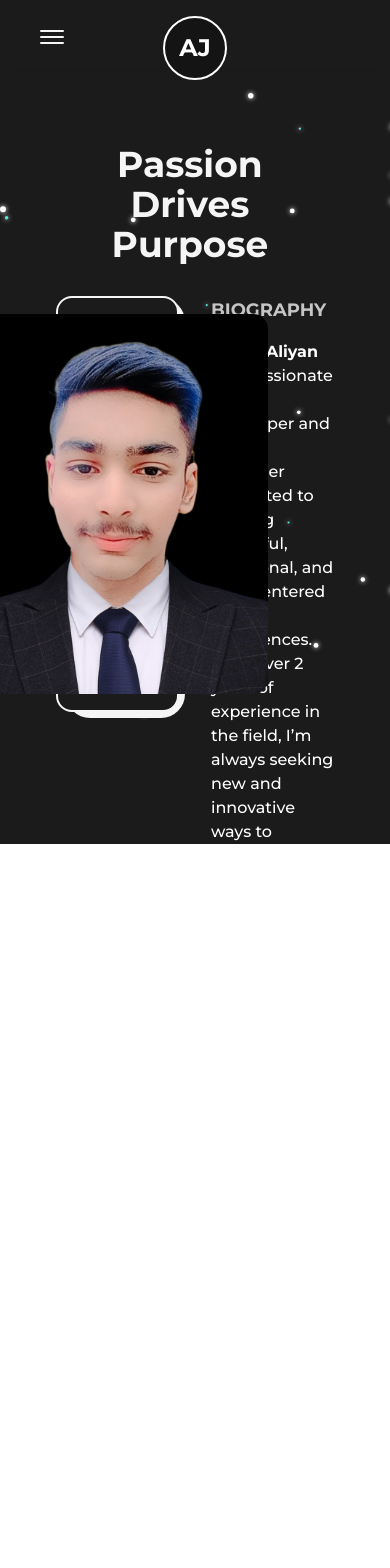
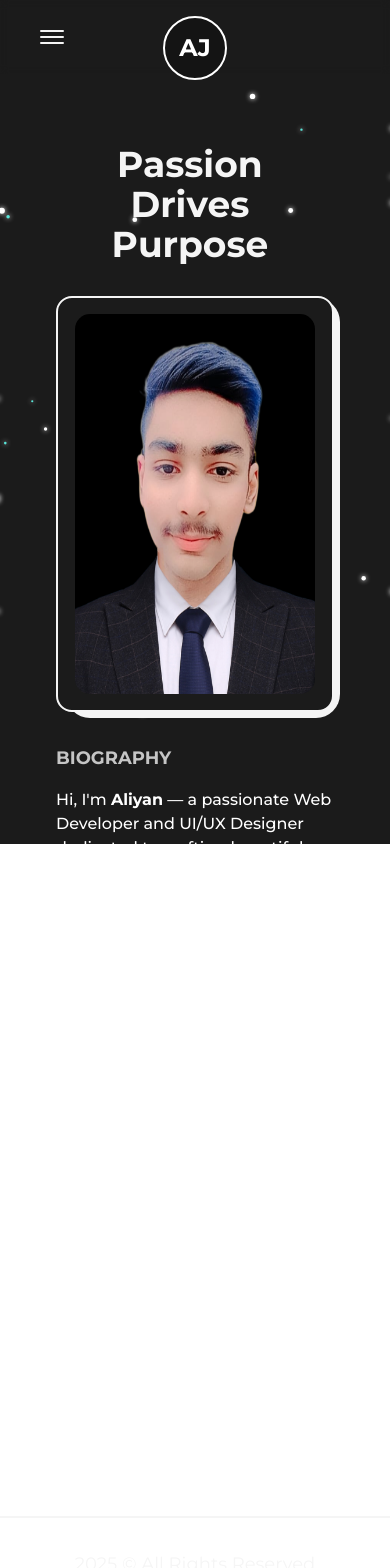
Before and after one commit to AliyanJabbar/AliyanJabbar, a Next.js app: page /about in a window 390 px wide. Shown: the top 1568 px of the page. Built offline with nearby package versions, Linux system fonts and the light colour scheme.

Commit message:
making about route responsive

```diff
--- a/src/app/about/page.tsx
+++ b/src/app/about/page.tsx
@@ -2,10 +2,73 @@
 import AnimatedText from "@/components/AnimatedText";
 import Layout from "@/components/mainComponents/layout";
 import TiltedCard from "@/components/TiltedCard";
-import React from "react";
+import React, { useEffect, useState } from "react";
 import CountUp from "../../components/Count";
 
 const About = () => {
+  const [windowWidth, setWindowWidth] = useState(0);
+  const [imageWidth, setImageWidth] = useState(100);
+  // handling windows width resize
+  useEffect(() => {
+    // Set initial window width
+    setWindowWidth(window.innerWidth);
+
+    // Create handler function
+    const handleResize = () => {
+      setWindowWidth(window.innerWidth);
+    };
+
+    // Add event listener
+    window.addEventListener("resize", handleResize);
+
+    // Clean up event listener on component unmount
+    return () => {
+      window.removeEventListener("resize", handleResize);
+    };
+  }, []);
+
+  // setting the feature and project's windths
+  useEffect(() => {
+    setImageWidth(
+      windowWidth <= 329
+        ? 200
+        : windowWidth >= 330 && windowWidth <= 359
+        ? 210
+        : windowWidth >= 360 && windowWidth <= 399
+        ? 240
+        : windowWidth >= 400 && windowWidth <= 449
+        ? 280
+        : windowWidth >= 450 && windowWidth <= 479
+        ? 310
+        : windowWidth >= 480 && windowWidth <= 519
+        ? 320
+        : windowWidth >= 520 && windowWidth <= 580
+        ? 350
+        : windowWidth >= 581 && windowWidth <= 719
+        ? 430
+        : windowWidth >= 720 && windowWidth <= 764
+        ? 400
+        : windowWidth >= 768 && windowWidth <= 819
+        ? 250
+        : windowWidth >= 820 && windowWidth <= 864
+        ? 280
+        : windowWidth >= 865 && windowWidth <= 919
+        ? 300
+        : windowWidth >= 920 && windowWidth <= 964
+        ? 320
+        : windowWidth >= 965 && windowWidth <= 1079
+        ? 330
+        : windowWidth >= 1080 && windowWidth <= 1279
+        ? 350
+        : windowWidth >= 1280 && windowWidth <= 1400
+        ? 310
+        : windowWidth >= 1401 && windowWidth <= 1450
+        ? 320
+        : windowWidth >= 1451
+        ? 360
+        : 100
+    );
+  }, [windowWidth]);
   return (
     <main className="flex w-full flex-col items-center justify-center">
       <Layout className="pt-16">
@@ -15,16 +78,16 @@ const About = () => {
         />
         <div className="grid w-full grid-cols-8 gap-16 sm:gap-8">
           {/* text */}
-          <div className="col-span-3 flex flex-col items-start justify-start xl:col-span-4">
+          <div className="col-span-3 flex flex-col items-start justify-start xl:col-span-4 md:order-2 md:col-span-8">
             <h2 className="mb-4 text-lg font-bold uppercase text-dark/75 dark:text-white/75">
               Biography
             </h2>
             <p className="font-medium text-dark dark:text-white">
-              Hi, I'm <span className="font-bold">Aliyan</span> — a passionate Web Developer and UI/UX Designer
-              dedicated to crafting beautiful, functional, and user-centered
-              digital experiences. With over 2 years of experience in the field,
-              I’m always seeking new and innovative ways to transform my
-              clients' ideas into reality.
+              Hi, I'm <span className="font-bold">Aliyan</span> — a passionate
+              Web Developer and UI/UX Designer dedicated to crafting beautiful,
+              functional, and user-centered digital experiences. With over 2
+              years of experience in the field, I’m always seeking new and
+              innovative ways to transform my clients' ideas into reality.
             </p>
             <p className="my-4 font-medium text-dark dark:text-white">
               For me, design isn't just about making things look good — it's
@@ -40,16 +103,16 @@ const About = () => {
             </p>
           </div>
           {/* image */}
-          <div className="col-span-3 relative h-max rounded-2xl border-2 border-solid border-dark bg-light dark:bg-dark dark:border-light xl:col-span-4 sm:order-first p-8 xs:p-4 cursor-pointer">
+          <div className="col-span-3 relative h-max rounded-2xl border-2 border-solid border-dark bg-light dark:bg-dark dark:border-light xl:col-span-4 sm:order-first p-8 xs:p-4 cursor-pointer md:order-1 md:col-span-8">
             <div className="absolute top-0 -right-3 -z-10 w-[102%] h-[103%] rounded-[32px] bg-dark dark:bg-light rounded-br-3xl xs:-right-2 sm:h-[102%] xs:w-full xs:rounded-[24px]" />
             <div className="flex items-center justify-center w-full h-full">
               <TiltedCard
                 imageSrc="/assets/ProfilePic.png"
                 altText="Aliyan Jabbar"
                 containerHeight="380px"
-              containerWidth="300px"
+                containerWidth={imageWidth}
                 imageHeight="380px"
-              imageWidth="300px"
+                imageWidth={imageWidth}
                 rotateAmplitude={17}
                 scaleOnHover={1.05}
                 showTooltip={false}
@@ -58,39 +121,54 @@ const About = () => {
             </div>
           </div>
           {/* counters */}
-          <div className="col-span-2 flex flex-col items-end text-right justify-between text-black dark:text-white">
+          <div className="col-span-2 flex flex-col items-end text-right justify-between text-black dark:text-white xl:col-span-8 xl:flex-row xl:items-center md:order-3 ">
             {/* count 1 */}
-            <div className="text-7xl font-bold">
+            <div className="text-7xl font-bold md:text-6xl sm:text-5xl xs:text-4xl xl:flex xl:flex-col xl:items-center xl:justify-center">
+              <div>
                 <CountUp
                   from={0}
-                to={1}
+                  to={3}
                   separator=","
                   direction="up"
                   duration={1}
-              /><span>+</span>
-              <h2 className="text-xl text-nowrap font-medium text-dark/75 dark:text-white/75">Satisfied Clients</h2>
+                />
+                +
+              </div>
+              <h2 className="text-xl xl:text-nowrap md:text-wrap font-medium text-dark/75 dark:text-white/75 xl:text-center md:text-lg sm:text-base xs:text-sm">
+                Satisfied Clients
+              </h2>
             </div>
             {/* count 2 */}
-            <div className="text-7xl font-bold ">
+            <div className="text-7xl font-bold md:text-6xl sm:text-5xl xs:text-4xl xl:flex xl:flex-col xl:items-center xl:justify-center">
+              <div>
                 <CountUp
                   from={0}
                   to={15}
                   separator=","
                   direction="up"
                   duration={1}
-              /><span>+</span>
-              <h2 className="text-xl text-nowrap font-medium text-dark/75 dark:text-white/75">Projects Completed</h2>
+                />
+                +
+              </div>
+              <h2 className="text-xl text-nowrap md:text-wrap font-medium text-dark/75 dark:text-white/75 xl:text-center md:text-lg sm:text-base xs:text-sm">
+                Projects Completed
+              </h2>
             </div>
             {/* count 3 */}
-            <div className="text-7xl font-bold">
+            <div className="text-7xl font-bold md:text-6xl sm:text-5xl xs:text-4xl xl:flex xl:flex-col xl:items-center xl:justify-center">
+              <div>
                 <CountUp
                   from={0}
-                to={1}
+                  to={2}
                   separator=","
                   direction="up"
                   duration={1}
-              /><span>+</span>
-              <h2 className="text-xl text-nowrap font-medium text-dark/75 dark:text-white/75">Years of Experience</h2>
+                />
+                +
+              </div>
+              <h2 className="text-xl text-nowrap md:text-wrap font-medium text-dark/75 dark:text-white/75 xl:text-center md:text-lg sm:text-base xs:text-sm">
+                Years of Experience
+              </h2>
             </div>
           </div>
         </div>
--- a/src/components/ReactParticlesBg.tsx
+++ b/src/components/ReactParticlesBg.tsx
@@ -1,25 +1,27 @@
 //  particles parallax
-"use client";
-import { useEffect, useState } from "react";
-import Particles, { initParticlesEngine } from "@tsparticles/react";
-import type { Engine } from "@tsparticles/engine";
-import { loadSlim } from "@tsparticles/slim";
-import { useTheme } from "next-themes";
+"use client"
+import { useEffect, useState } from "react"
+import Particles, { initParticlesEngine } from "@tsparticles/react"
+import type { Engine } from "@tsparticles/engine"
+import { loadSlim } from "@tsparticles/slim"
+import { useTheme } from "next-themes"
 
 interface ReactParticlesBgProps {
-  particleCount?: number;
-  particleSpread?: number;
-  speed?: number;
-  particleColors?: string[];
-  moveParticlesOnHover?: boolean;
-  particleHoverFactor?: number;
-  alphaParticles?: boolean;
-  particleBaseSize?: number;
-  sizeRandomness?: number;
-  cameraDistance?: number;
-  disableRotation?: boolean;
-  backgroundColor?: string;
-  className?: string;
+  particleCount?: number
+  particleSpread?: number
+  speed?: number
+  particleColors?: string[]
+  moveParticlesOnHover?: boolean
+  particleHoverFactor?: number
+  parallaxStrength?: number
+  parallaxSmoothing?: number
+  alphaParticles?: boolean
+  particleBaseSize?: number
+  sizeRandomness?: number
+  cameraDistance?: number
+  disableRotation?: boolean
+  backgroundColor?: string
+  className?: string
 }
 
 const ReactParticlesBg = ({
@@ -27,8 +29,10 @@ const ReactParticlesBg = ({
   particleSpread = 10,
   speed = 0.1,
   particleColors,
-  moveParticlesOnHover = false,
-  particleHoverFactor = 1,
+  moveParticlesOnHover = true,
+  particleHoverFactor = 2,
+  parallaxStrength = 20,
+  parallaxSmoothing = 10,
   alphaParticles = false,
   particleBaseSize = 5,
   sizeRandomness = 1,
@@ -36,54 +40,50 @@ const ReactParticlesBg = ({
   backgroundColor,
   className,
 }: ReactParticlesBgProps) => {
-  const { theme, resolvedTheme } = useTheme();
-  const currentTheme = resolvedTheme || theme;
+  const { theme, resolvedTheme } = useTheme()
+  const currentTheme = resolvedTheme || theme
 
-  const [actualParticleColors, setActualParticleColors] = useState<string[]>(
-    []
-  );
-  const [actualBackgroundColor, setActualBackgroundColor] = useState("");
-  const [init, setInit] = useState(false);
+  const [actualParticleColors, setActualParticleColors] = useState<string[]>([])
+  const [actualBackgroundColor, setActualBackgroundColor] = useState("")
+  const [init, setInit] = useState(false)
 
   // Update colors based on theme
   useEffect(() => {
     setActualParticleColors(
-      particleColors ||
-        (currentTheme === "dark"
-          ? ["#ffffff", "#58E6D9"]
-          : ["#000000", "#EC407A"])
-    );
+      particleColors || (currentTheme === "dark" ? ["#ffffff", "#58E6D9"] : ["#000000", "#EC407A"]),
+    )
 
-    setActualBackgroundColor(
-      backgroundColor || (currentTheme === "dark" ? "#1b1b1b" : "#f5f5f5")
-    );
-  }, [currentTheme, backgroundColor, particleColors]);
+    setActualBackgroundColor(backgroundColor || (currentTheme === "dark" ? "#1b1b1b" : "#f5f5f5"))
+  }, [currentTheme, backgroundColor, particleColors])
 
   useEffect(() => {
     initParticlesEngine(async (engine: Engine) => {
-      await loadSlim(engine);
+      await loadSlim(engine)
     }).then(() => {
-      setInit(true);
-    });
-  }, []);
+      setInit(true)
+    })
+  }, [])
 
-  const minSize = particleBaseSize * (1 - sizeRandomness * 0.5);
-  const maxSize = particleBaseSize * (1 + sizeRandomness * 0.5);
+  const minSize = particleBaseSize * (1 - sizeRandomness * 0.5)
+  const maxSize = particleBaseSize * (1 + sizeRandomness * 0.5)
 
   return (
-    <div className={className}>
+    <div className={`absolute inset-0 -z-10 w-full h-full ${className || ""}`}>
       {init && (
         <Particles
           key={`particles-${currentTheme || "initial"}`} // Re-render on theme change
           id="tsparticles"
           className="particles-container"
           options={{
+            fullScreen: {
+              enable: false,
+            },
             background: {
               color: {
                 value: actualBackgroundColor,
               },
             },
-            fpsLimit: 60,
+            fpsLimit: 120,
             particles: {
               number: {
                 value: particleCount,
@@ -176,9 +176,12 @@ const ReactParticlesBg = ({
                   mode: "attract",
                   parallax: {
                     enable: moveParticlesOnHover,
-                    force: particleHoverFactor * 20,
-                    smooth: 10,
+                    force: parallaxStrength,
+                    smooth: parallaxSmoothing,
                   },
+                },
+                onClick: {
+                  enable: false, // Disable click interactions
                 },
                 resize: {
                   enable: true,
@@ -193,35 +196,6 @@ const ReactParticlesBg = ({
                   factor: particleHoverFactor * 5,
                   maxSpeed: 50,
                   speed: 1,
-                },
-                slow: {
-                  factor: 3,
-                  radius: 200,
-                },
-                trail: {
-                  delay: 0.005,
-                  pauseOnStop: true,
-                  quantity: 5,
-                  particles: {
-                    color: {
-                      value: actualParticleColors,
-                    },
-                    collisions: {
-                      enable: false,
-                    },
-                    links: {
-                      enable: false,
-                    },
-                    move: {
-                      outModes: {
-                        default: "destroy",
-                      },
-                      speed: 2,
-                    },
-                    size: {
-                      value: { min: minSize / 2, max: maxSize / 2 },
-                    },
-                  },
                 },
               },
             },
@@ -264,6 +238,6 @@ const ReactParticlesBg = ({
         />
       )}
     </div>
-  );
-};
-export default ReactParticlesBg;
+  )
+}
+export default ReactParticlesBg
```
Lines whose indentation alone changed are shown as unchanged.
